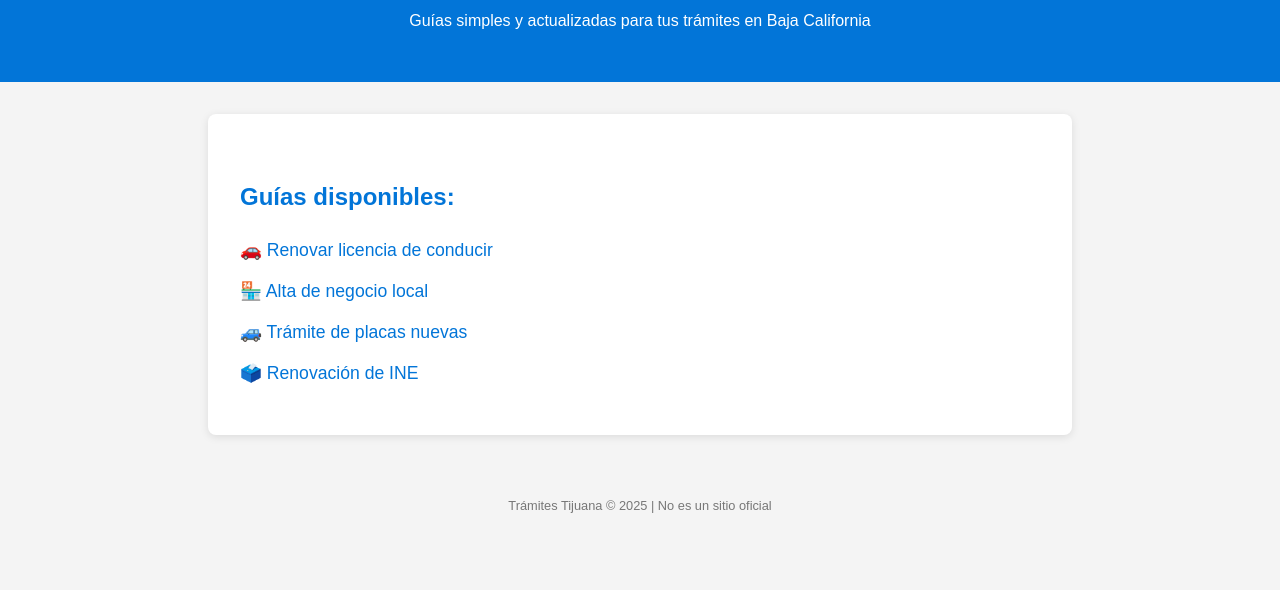
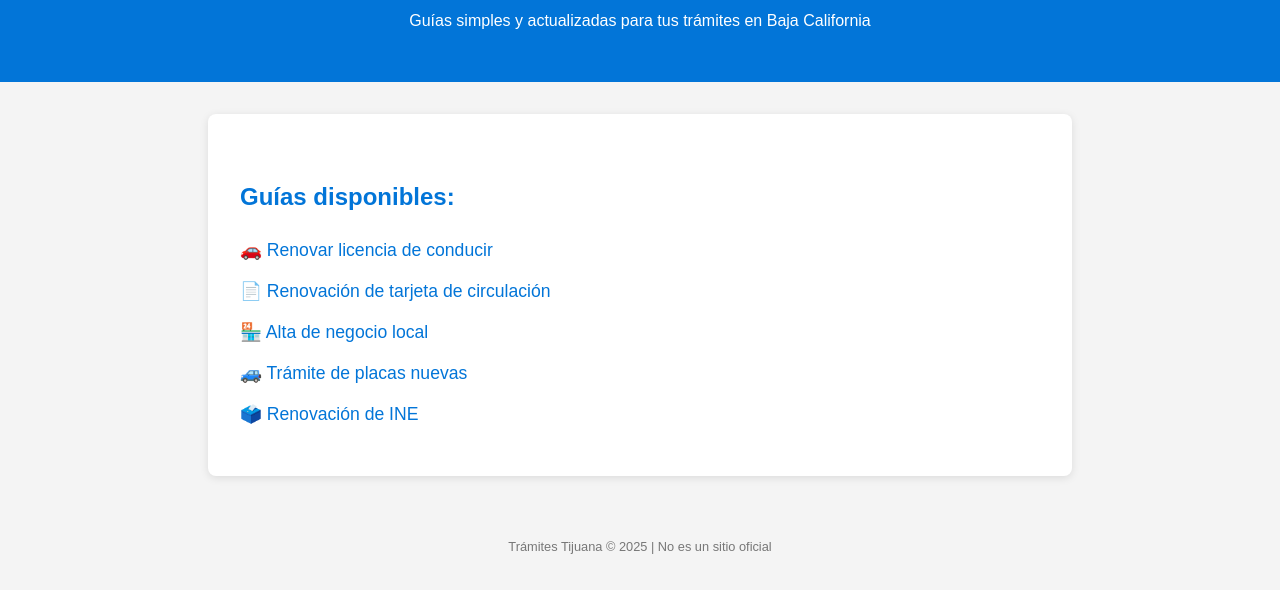
Before and after one commit to ozcarprez/tramites-tijuana-web, a plain HTML site: page index.html in a window 1280 px wide. Shown: the part 118-708 px from the top of the page. Drawn offline with Linux system fonts and the light colour scheme.

Commit message:
Update index.html

```diff
--- a/index.html
+++ b/index.html
@@ -17,6 +17,7 @@
       <h2>Guías disponibles:</h2>
       <ul class="tramites">
         <li><a href="licencia.html">🚗 Renovar licencia de conducir</a></li>
+        <li><a href="tarjeta-circulacion.html">📄 Renovación de tarjeta de circulación</a></li>
         <li><a href="alta-negocio.html">🏪 Alta de negocio local</a></li>
         <li><a href="placas-nuevas.html">🚙 Trámite de placas nuevas</a></li>
         <li><a href="ine-renovacion.html">🗳️ Renovación de INE</a></li>
```
